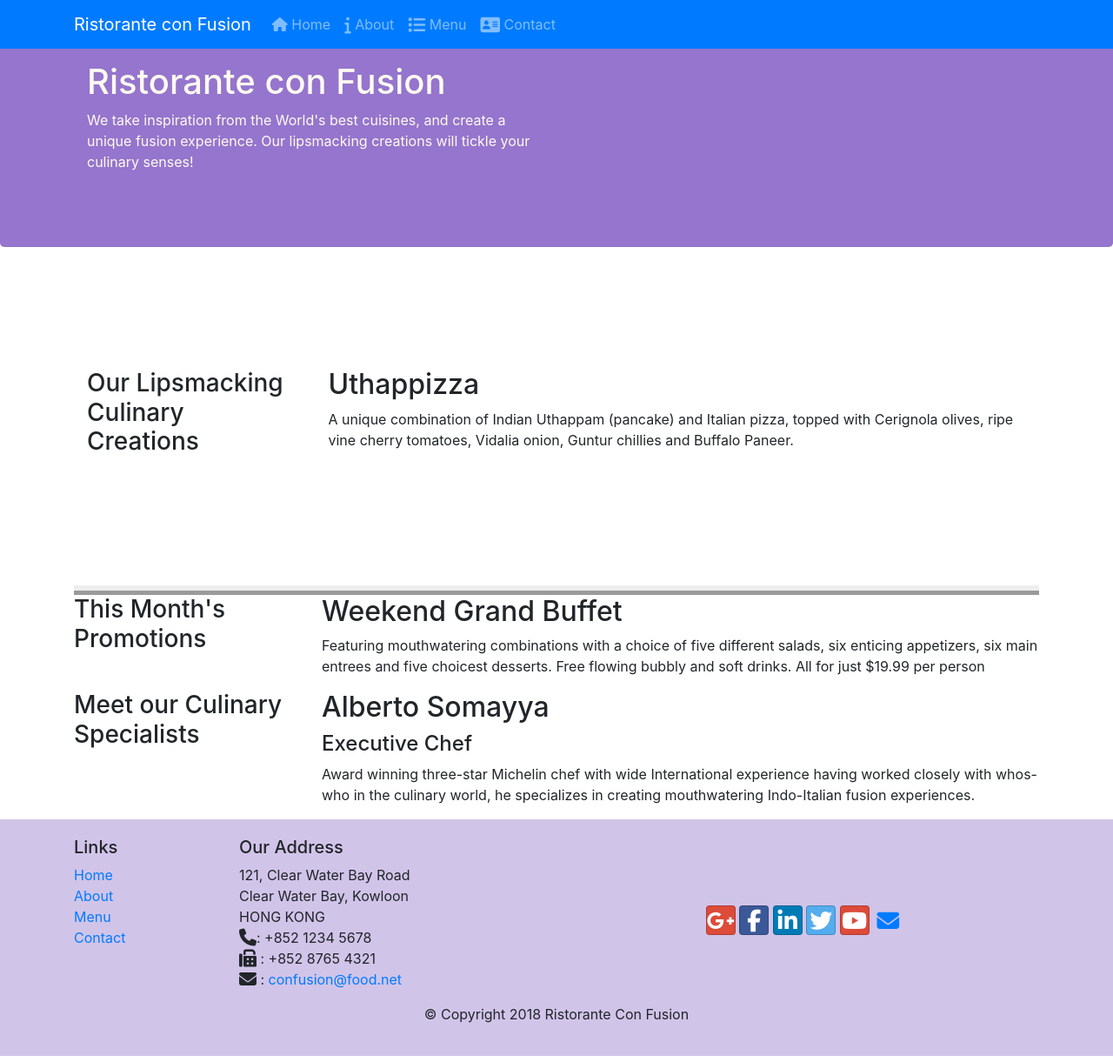
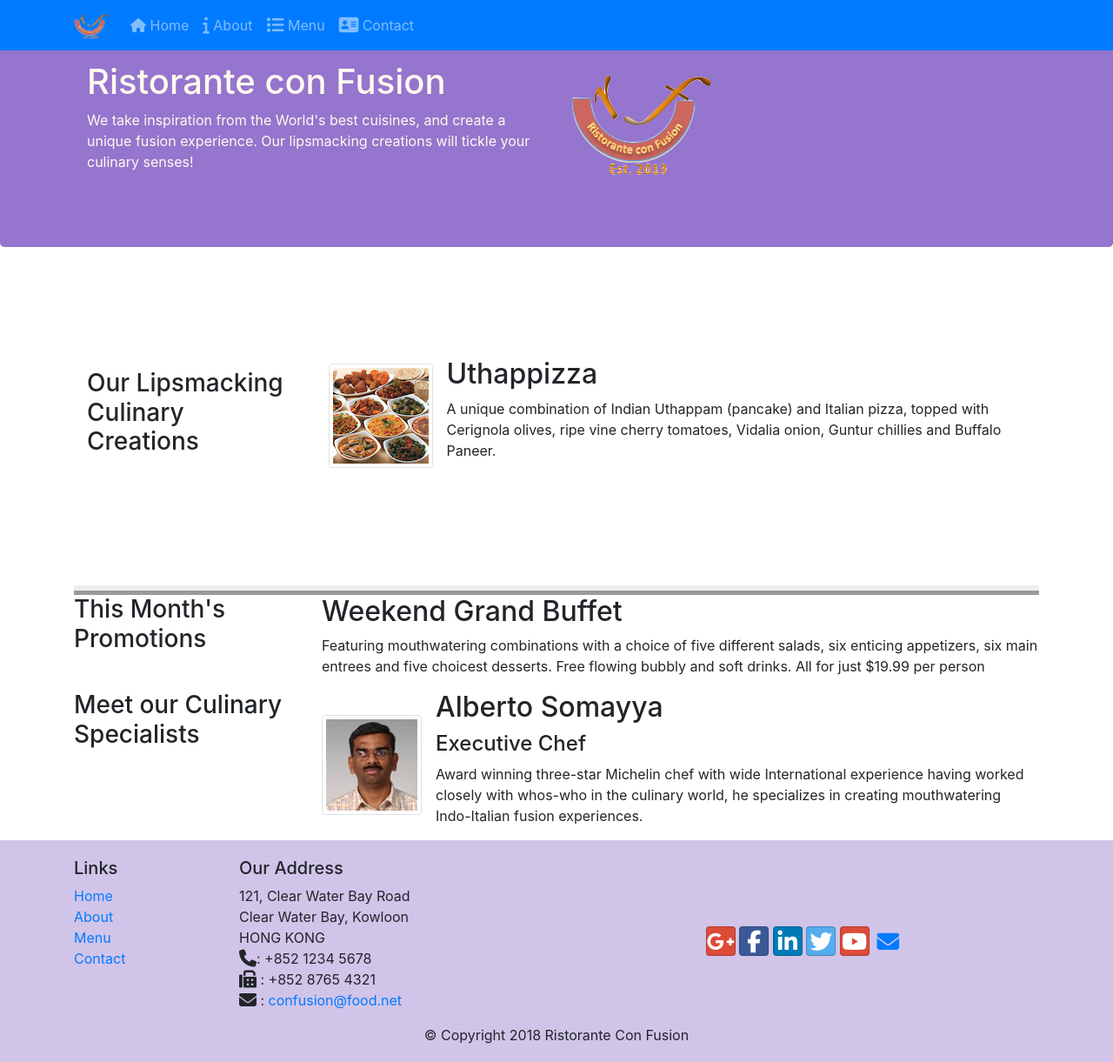
Before and after one commit to tedysolomon595/Confusion, a website: page index.html in a window 1280 px wide. Shown: the whole page at 87% size. Drawn offline with nearby package versions, Linux system fonts and the light colour scheme.

Commit message:
img and media objects are added to the page

```diff
--- a/index.html
+++ b/index.html
@@ -15,7 +15,7 @@
 <body>
     <nav class="navbar navbar-dark navbar-expand-sm bg-primary fixed-top">
         <div class="container">
-            <a href="/" class="navbar-brand">Ristorante con Fusion</a>
+            <a class="navbar-brand" href="/"><img src="img/logo.png" width="41" height="30" alt=""></a>
             <button class="navbar-toggler" type="button" data-toggle="collapse" data-target="#Navbar">
                  <span class="navbar-toggler-icon"></span>
             </button>
@@ -42,7 +42,8 @@
                     <h1>Ristorante con Fusion</h1>
                     <p>We take inspiration from the World's best cuisines, and create a unique fusion experience. Our lipsmacking creations will tickle your culinary senses!</p>
                 </div>
-                <div class="col-12 col-sm-6">
+                <div class="col-12 col-sm align-self-center">
+                    <img src="img/logo.png" alt="" class="img-fluid">
                 </div>
             </div>
         </div>
@@ -54,8 +55,13 @@
                 <h3>Our Lipsmacking Culinary Creations</h3>
             </div>
             <div class="col-12 col-sm col-md">
-                <h2>Uthappizza</h2>
-                <p>A unique combination of Indian Uthappam (pancake) and Italian pizza, topped with Cerignola olives, ripe vine cherry tomatoes, Vidalia onion, Guntur chillies and Buffalo Paneer.</p>
+                <div class="media">
+                    <img src="img/buffet.png" alt="" class="img-thumbnail d-flex mr-3 align-self-center">
+                    <div class="media-body">
+                        <h2 class="mt-0">Uthappizza</h2>
+                        <p class="d-none d-sm-block">A unique combination of Indian Uthappam (pancake) and Italian pizza, topped with Cerignola olives, ripe vine cherry tomatoes, Vidalia onion, Guntur chillies and Buffalo Paneer.</p>
+                    </div>
+                </div>
             </div>
         </div>
 
@@ -75,9 +81,15 @@
                 <h3>Meet our Culinary Specialists</h3>
             </div>
             <div class="col-12 col-sm col-md">
-                <h2>Alberto Somayya</h2>
-                <h4>Executive Chef</h4>
-                <p>Award winning three-star Michelin chef with wide International experience having worked closely with whos-who in the culinary world, he specializes in creating mouthwatering Indo-Italian fusion experiences. </p>
+                <div class="media">
+                    <img src="img/alberto.png" alt="" class="mr-3 d-flex img-thumbnail align-self-center">
+                    <div class="media-body">
+                        <h2 class="mt-0">Alberto Somayya</h2>
+                        <h4>Executive Chef</h4>
+                        <p class="d-none d-sm-block">Award winning three-star Michelin chef with wide International experience having worked closely with whos-who in the culinary world, he specializes in creating mouthwatering Indo-Italian fusion experiences. </p>
+
+                    </div>
+                </div>
             </div>
         </div>
     </div>
```
Also changed, not shown: aboutus.html (+3 -2 lines), contactus.html (+3 -2 lines), img/alberto.png (added), img/buffet.png (added), img/logo.png (added), img/uthappizza.png (added), 1 other file.
